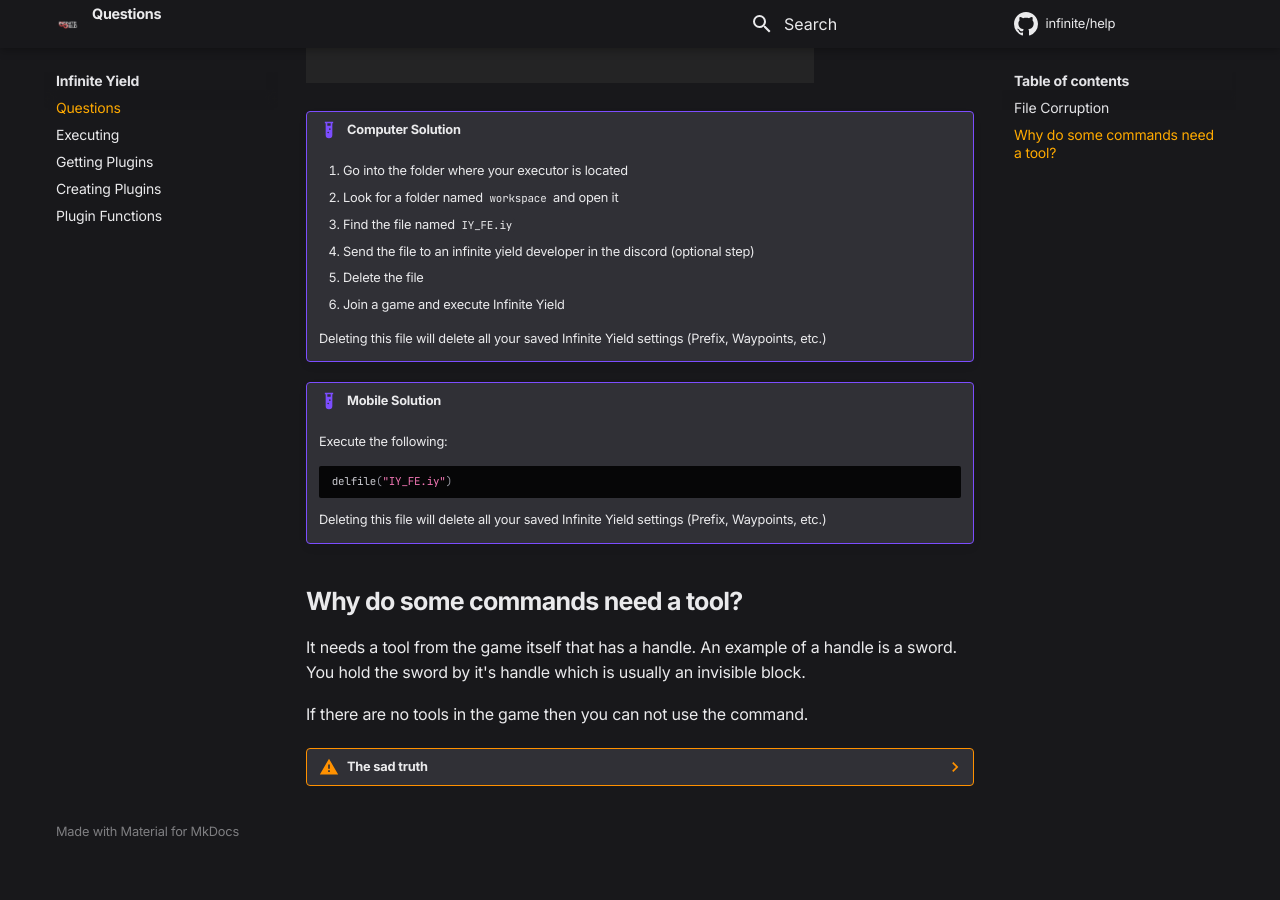
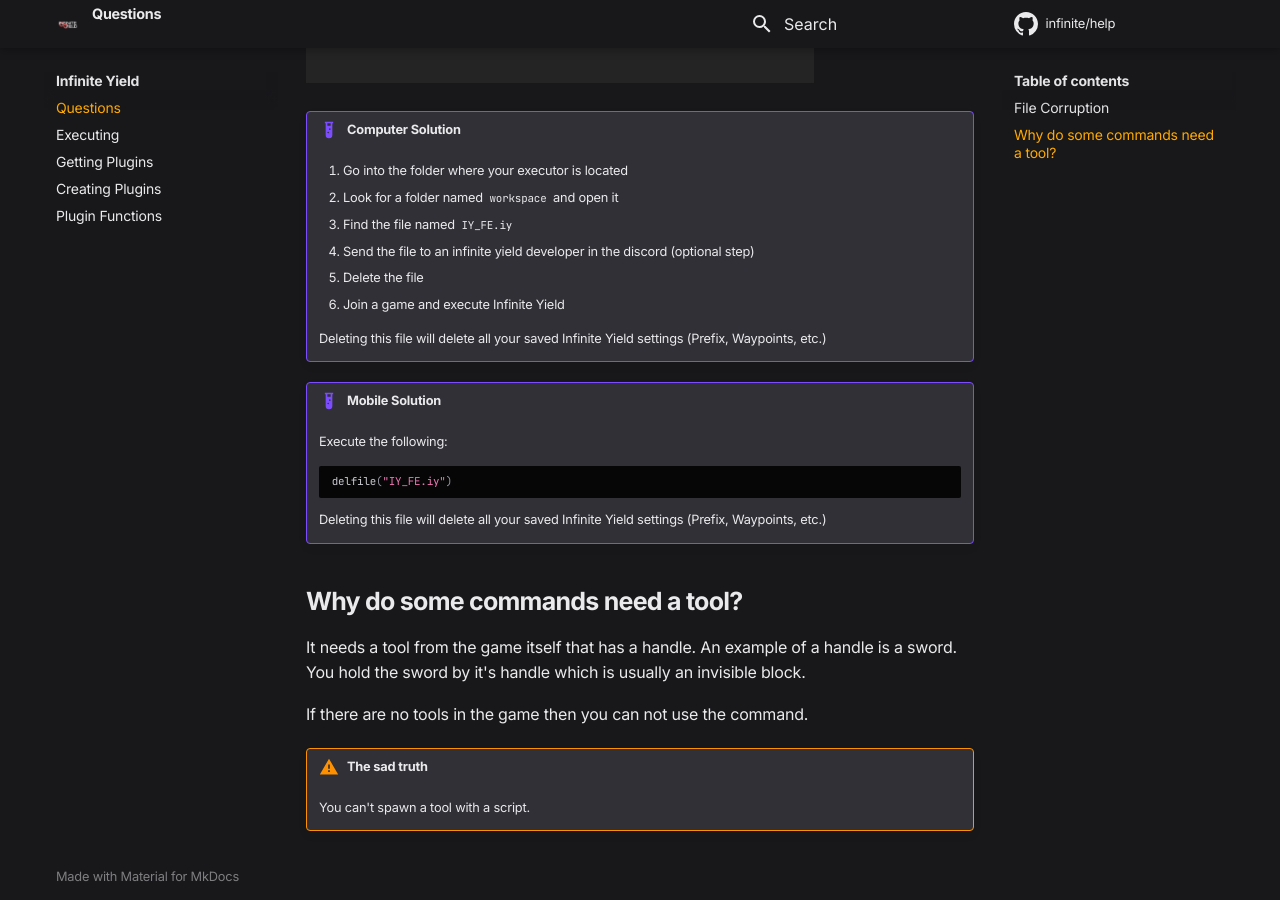
Before and after one commit to moikoros/help, an MkDocs documentation site: the page built from docs/inf/questions.md, in a window 1280 px wide and 900 px high, scrolled down 712 px. Built offline with MkDocs 1.6.1 and Material for MkDocs 9.7.7, drawn with Linux system fonts in a browser that asks for light colours; comment, search, counter and statistics services are not loaded; before the commit the page ends 1567 px from its top, so only the background shows below that.

```diff
--- a/docs/inf/questions.md
+++ b/docs/inf/questions.md
@@ -29,5 +29,5 @@ It needs a tool from the game itself that has a handle. An example of a handle i
 
 If there are no tools in the game then you can not use the command.
 
-??? warning "The sad truth"
+!!! warning "The sad truth"
 	You can't spawn a tool with a script.
```
